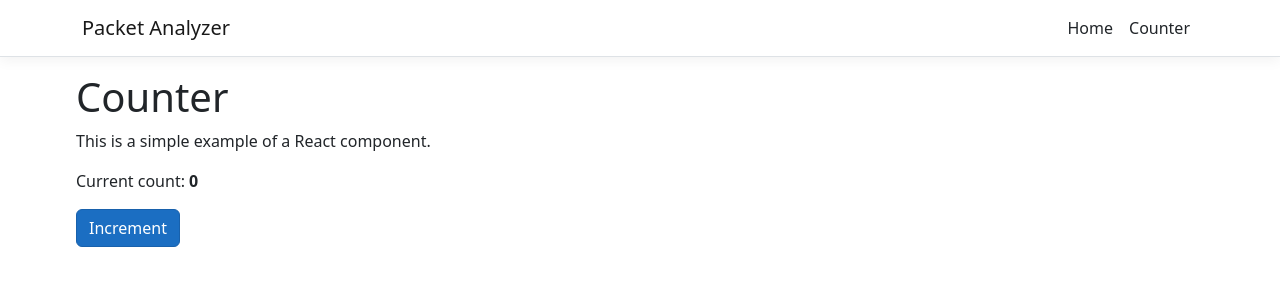
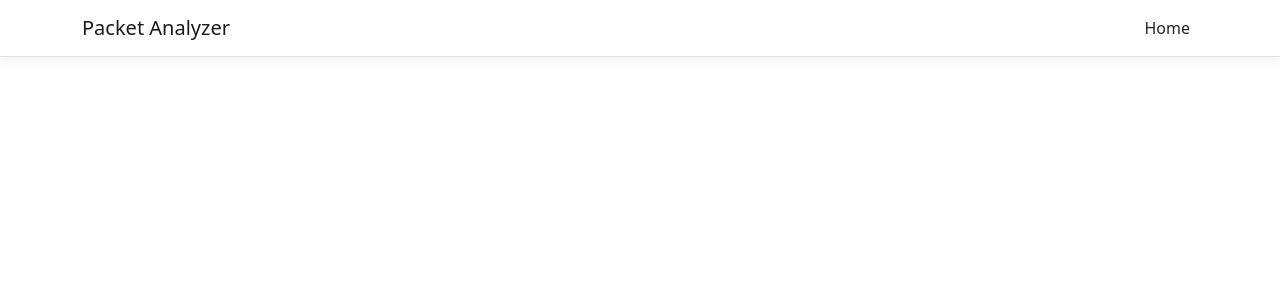
Before and after one commit to CarlosKassis/NetworkVisualizer, a React (Create React App) app in the folder ClientApp/: page /counter in a window 1280 px wide. Shown: the top 300 px of the page. Built offline with nearby package versions, Linux system fonts and the light colour scheme.

Commit message:
remove unused example counter component

```diff
--- a/ClientApp/src/AppRoutes.js
+++ b/ClientApp/src/AppRoutes.js
@@ -1,14 +1,9 @@
-import { Counter } from "./components/Counter";
 import Home from "./components/Home";
 
 const AppRoutes = [
   {
     index: true,
     element: <Home />
-  },
-  {
-    path: '/counter',
-    element: <Counter />
   }
 ];
 
--- a/ClientApp/src/components/Counter.js
+++ /dev/null
@@ -1,31 +0,0 @@
-import React, { Component } from 'react';
-import Cytoscape from 'cytoscape'
-export class Counter extends Component {
-  static displayName = Counter.name;
-
-  constructor(props) {
-    super(props);
-    this.state = { currentCount: 0 };
-    this.incrementCounter = this.incrementCounter.bind(this);
-  }
-
-  incrementCounter() {
-    this.setState({
-      currentCount: this.state.currentCount + 1
-    });
-  }
-
-  render() {
-    return (
-      <div>
-        <h1>Counter</h1>
-
-        <p>This is a simple example of a React component.</p>
-
-        <p aria-live="polite">Current count: <strong>{this.state.currentCount}</strong></p>
-
-        <button className="btn btn-primary" onClick={this.incrementCounter}>Increment</button>
-      </div>
-    );
-  }
-}
--- a/ClientApp/src/components/NavMenu.js
+++ b/ClientApp/src/components/NavMenu.js
@@ -32,9 +32,6 @@ export class NavMenu extends Component {
               <NavItem>
                 <NavLink tag={Link} className="text-dark" to="/">Home</NavLink>
               </NavItem>
-              <NavItem>
-                <NavLink tag={Link} className="text-dark" to="/counter">Counter</NavLink>
-              </NavItem>
             </ul>
           </Collapse>
         </Navbar>
```
